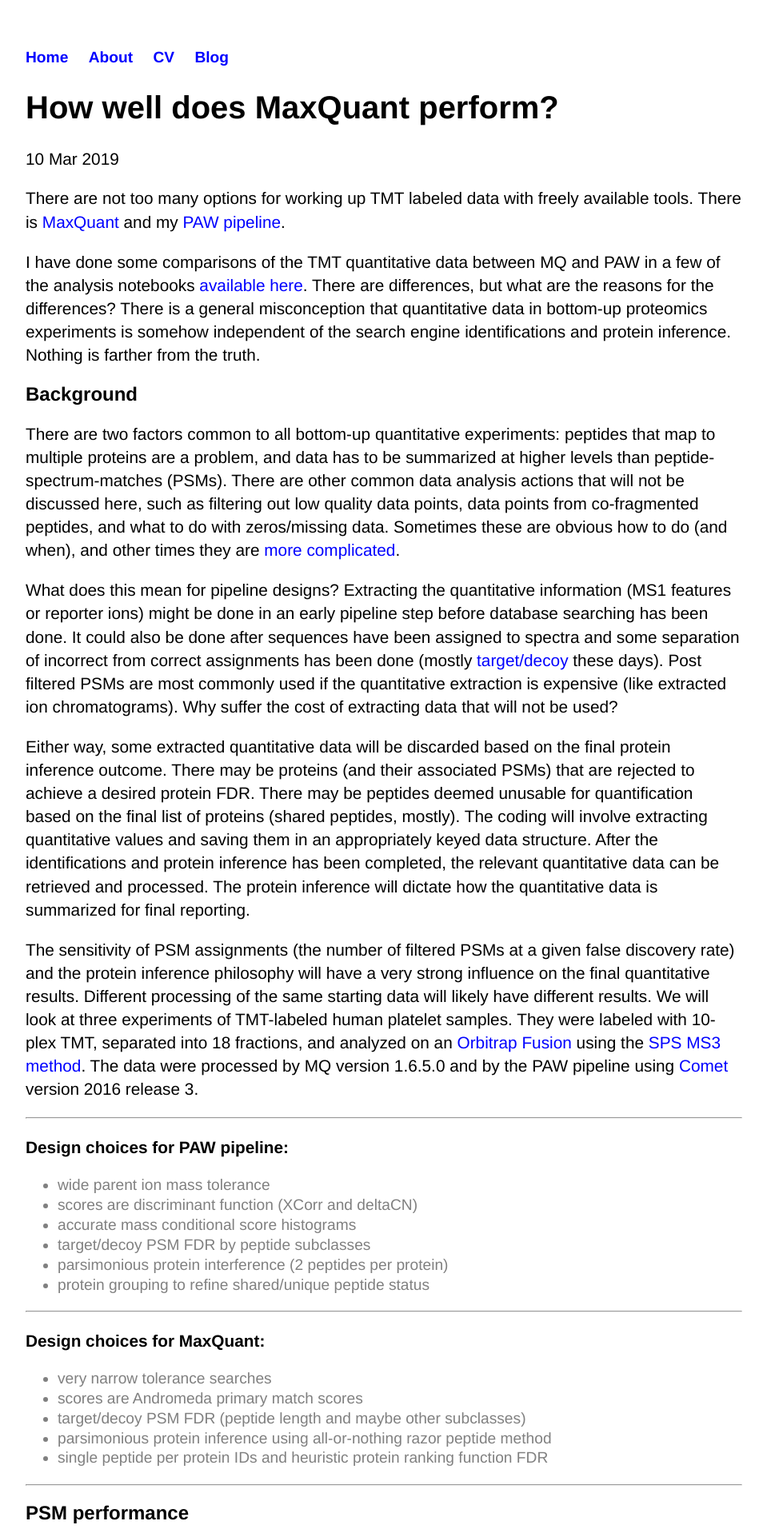
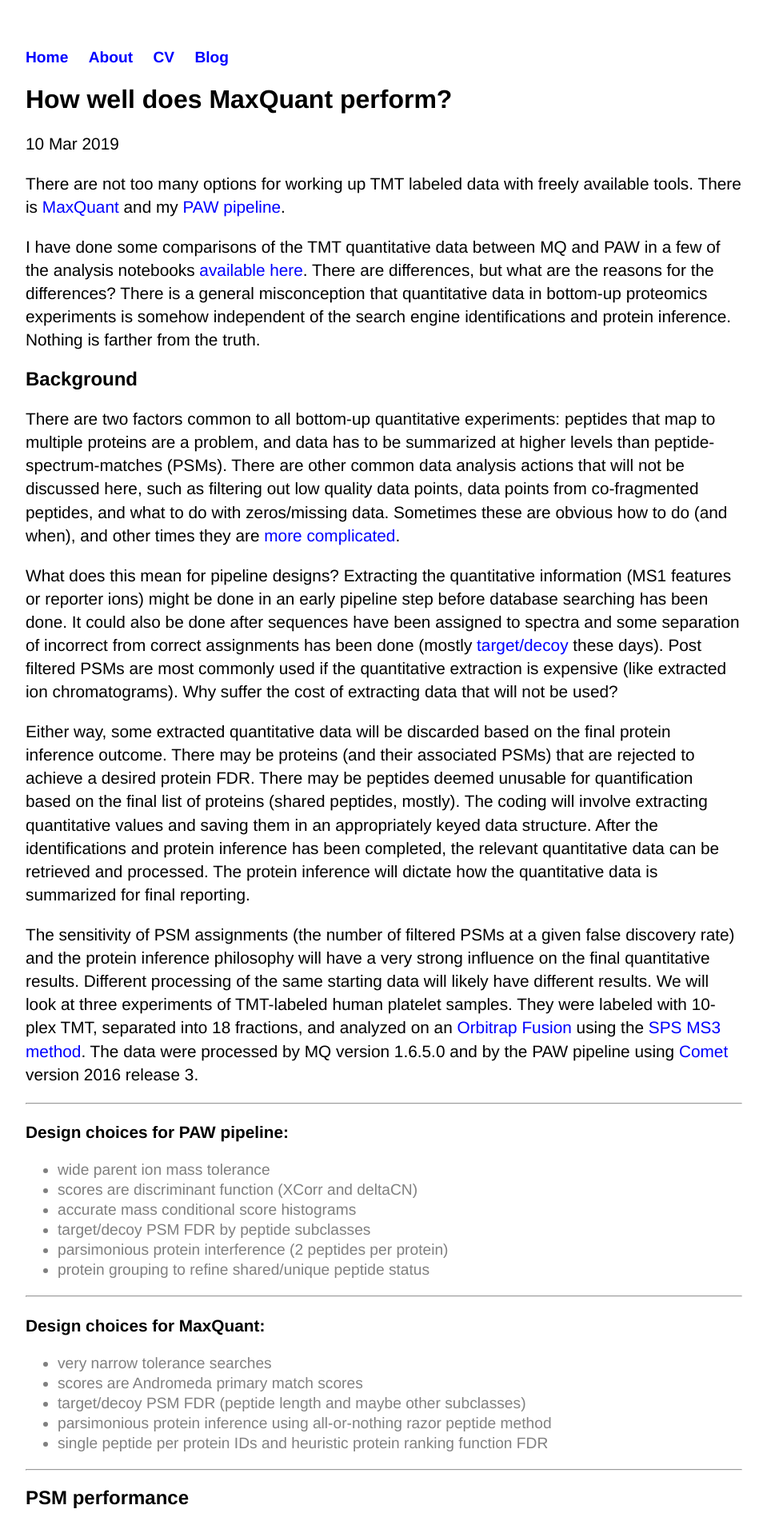
Before and after one commit to pwilmart/pwilmart.github.io, a Jekyll site: the page built from _posts/2019-03-10-MQ-performance.md, in a window 1280 px wide. Shown: the top 1912 px of the page at 80% size, without its empty margins (160-1119 px from the left). Built offline with Jekyll 4.4.1, drawn with Linux system fonts in a browser that asks for light colours.

Commit message:
edits to CSS

```diff
--- a/css/main.css
+++ b/css/main.css
@@ -21,7 +21,7 @@
     text-decoration: underline;
 }
 h1 {
-    font-size: 2.5em;
+    font-size: 2.0em;
     font-family:'Helvetica', 'Arial', 'Sans-Serif';
 }
 p {
@@ -36,8 +36,8 @@
 	}
 table {
 	font-size: 1.2em;
-	line-height: 1.3em;
-	color: #808080;
+	line-height: 1.2em;
+	color: #000000;
 	}
 footer {
     border-top: 1px solid #d5d5d5;
```
